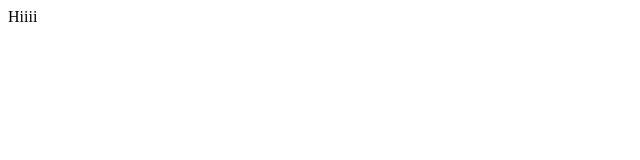
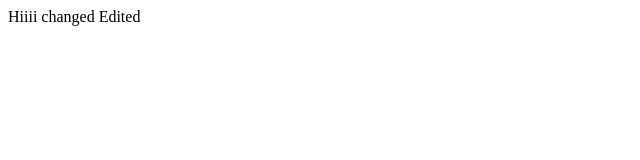
Before and after one commit to ni-shat/my-first-repo, a plain HTML site: page index.html in a window 1280 px wide. Shown: the whole page, without its empty margins (0-640 px from the left). Drawn offline with Linux system fonts and the light colour scheme.

Commit message:
added more

```diff
--- a/index.html
+++ b/index.html
@@ -8,5 +8,11 @@
 </head>
 <body>
     Hiiii
+
+
+    changed
+
+
+    Edited
 </body>
 </html>
```
